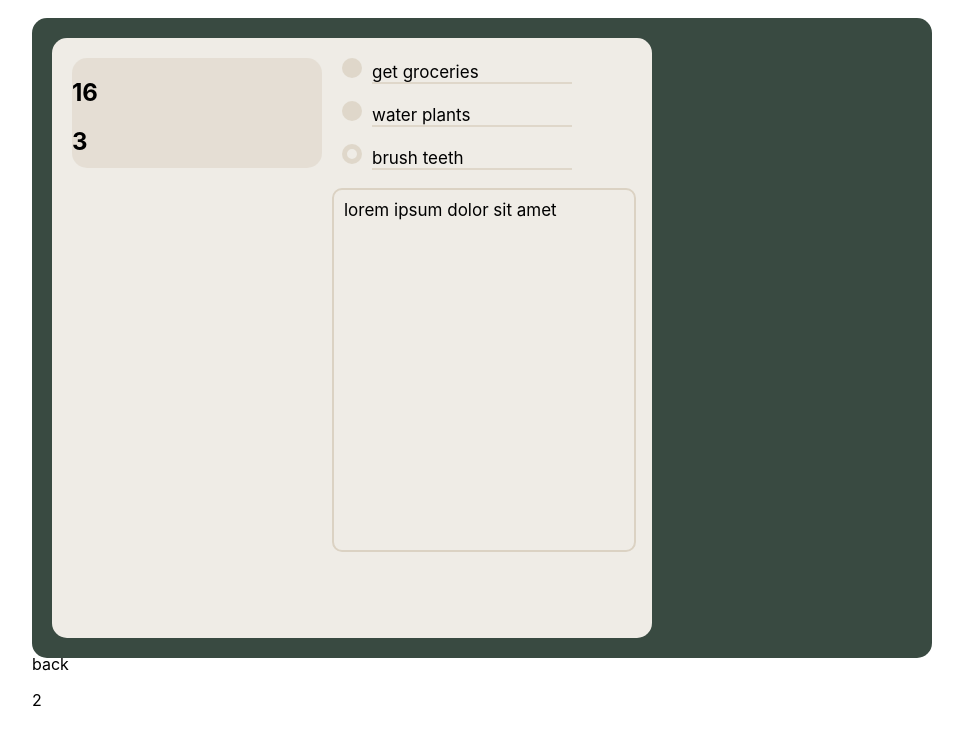
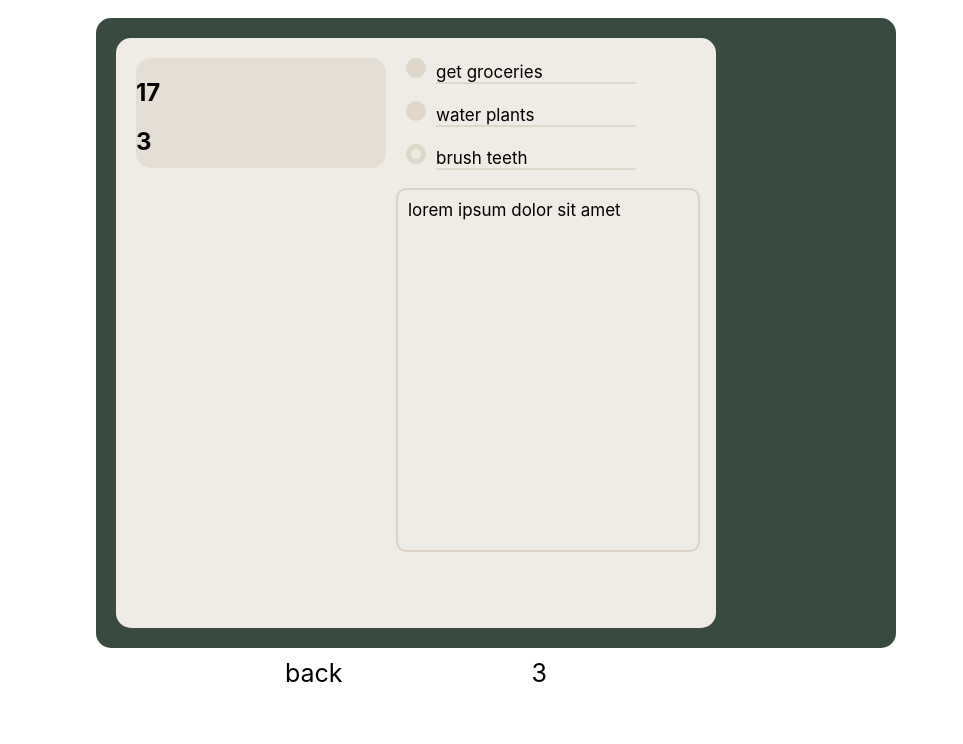
Before and after one commit to samuelmanor/aden-react-node, a React (Create React App) app: page / in a window 1280 px wide. Shown: the top 744 px of the page, without its empty margins (232-1195 px from the left). Built offline with nearby package versions, Linux system fonts and the light colour scheme; data requests are answered from the project's data file.

Commit message:
some nav css

```diff
--- a/db.json
+++ b/db.json
@@ -77,6 +77,45 @@
         ""
       ],
       "id": 2
+    },
+    {
+      "day": 17,
+      "month": 3,
+      "year": 2023,
+      "todos": [
+        {
+          "task": "get groceries",
+          "completed": true,
+          "id": 1
+        },
+        {
+          "task": "water plants",
+          "completed": true,
+          "id": 2
+        },
+        {
+          "task": "brush teeth",
+          "completed": false,
+          "id": 3
+        }
+      ],
+      "events": [
+        {
+          "time": "18:30",
+          "event": "pick up friend @ airport"
+        },
+        {
+          "time": "7:15",
+          "event": "wake up"
+        }
+      ],
+      "entry": "lorem ipsum dolor sit amet",
+      "images": [
+        "https://64.media.tumblr.com/75eb17f23a594983f0fe9d71c5ece16c/bf0912c1f7be8f04-57/s1280x1920/8c06589ced7c3feb8169863fa4207c4aeeb061f3.jpg",
+        "https://64.media.tumblr.com/742acfdeaf06d2f27bd4b2bd59fe0f1e/tumblr_o070m5PCkP1r7ezteo1_640.png",
+        ""
+      ],
+      "id": 3
     }
   ]
 }
--- a/src/App.js
+++ b/src/App.js
@@ -13,27 +13,34 @@ function App() {
   const [pageCount, setPageCount] = useState(0);
 
   const appStyle = {
-    width: 900,
-    height: 640,
-    position: 'absolute',
-    marginTop: 10,
-    marginLeft: '20%',
-    borderRadius: 15,
+    app: {
+      width: 800,
+      height: 630,
+      position: 'absolute',
+      marginTop: 10,
+      marginLeft: '25%',
+      borderRadius: 15,
+      backgroundColor: '#394a41',
+    },
 
-    backgroundColor: '#394a41',
+    nav: {
+      position: 'absolute',
+      // backgroundColor: 'red',
+      display: 'flex',
+      width: 600,
+      height: 50,
+      marginTop: 5,
+      marginLeft: 20,
+      fontSize: 25,
+      gap: 20,
+      justifyContent: 'space-evenly'
+    },
+
+    dir: {
+      // position: 'absolute',
+      // flexGrow: 1,
+    },
   };
-
-  const navStyle = {
-    display: 'absolute'
-  };
-
-  useEffect(() => {
-    pageService.pageCount()
-      .then(initialCount => {
-        setPageCount(initialCount);
-        getPage(initialCount);
-      });
-  }, []);
 
   function getPage(id) {
     pageService.getOne(id)
@@ -52,15 +59,22 @@ function App() {
     };
   };
 
+  useEffect(() => {
+    pageService.pageCount()
+      .then(initialCount => {
+        setPageCount(initialCount);
+        getPage(initialCount);
+      });
+  }, []);
+
   return (
-    <div style={appStyle}>
-      {/* <button onClick={() => console.log(currentPage.id)}>console.log current page</button> */}
+    <div style={appStyle.app}>
       {currentPage ? <Page page={currentPage} pageService={pageService} setCurrentPage={setCurrentPage} /> : null}
 
-      <div style={navStyle}>
-        {currentPage.id > 1 ? <p onClick={() => changePage('back')}>back</p> : null}
-        <p>{currentPage.id}</p>
-        {currentPage.id < pageCount ? <p onClick={() => changePage('forward')}>forward</p> : null}
+      <div style={appStyle.nav}>
+        {currentPage.id > 1 ? <p style={appStyle.dir} onClick={() => changePage('back')}>back</p> : null}
+        <p style={appStyle.dir} >{currentPage.id}</p>
+        {currentPage.id < pageCount ? <p style={appStyle.dir} onClick={() => changePage('forward')}>forward</p> : null}
       </div>
     </div>
   );
--- a/src/components/Page.js
+++ b/src/components/Page.js
@@ -9,7 +9,7 @@ function Page({ page, pageService, setCurrentPage }) {
     const pageStyle = {
         page: {
             width: 600,
-            height: 600,
+            height: 590,
             marginLeft: 20,
             marginTop: 20,
             borderRadius: 15,
```
